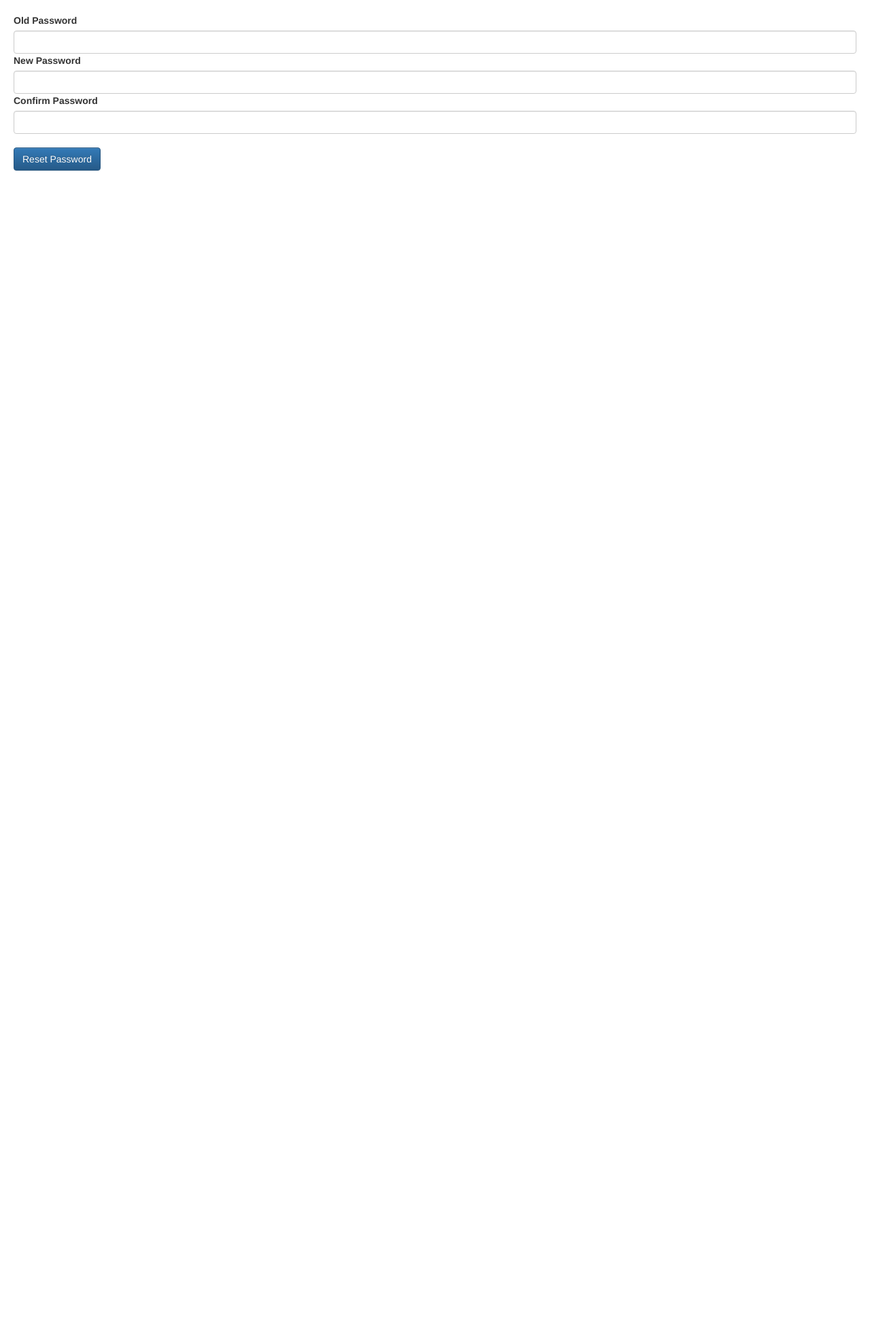
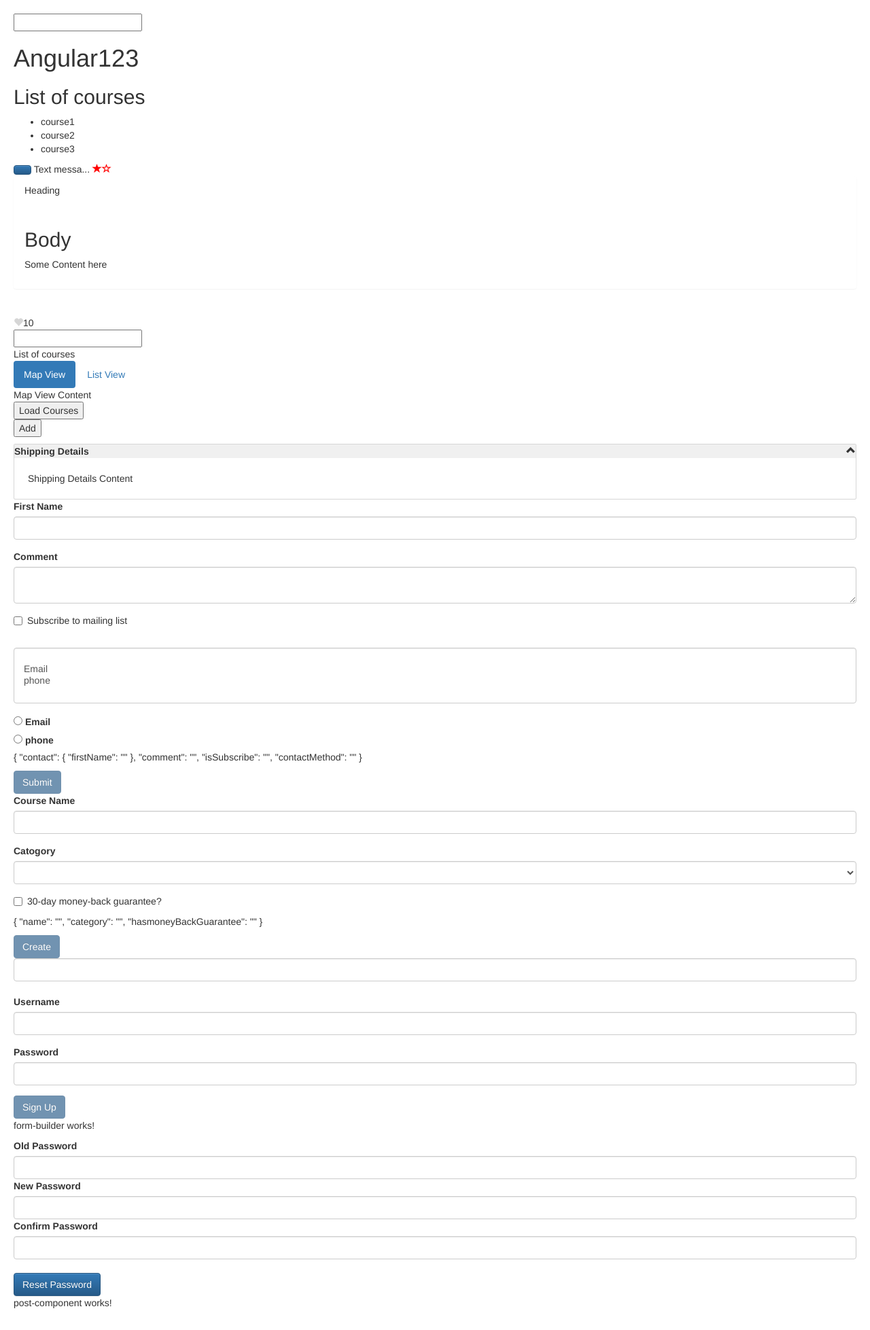
Before and after one commit to Neelaka-Rupun/Angular, an Angular app: page / in a window 1280 px wide. Shown: the whole page at 68% size. Before the commit the page ends 800 px from the top, so only its background shows below. Built offline with nearby package versions, Linux system fonts and the light colour scheme.

Commit message:
HTTP_first_Commit

```diff
--- a/src/app/app.component.html
+++ b/src/app/app.component.html
@@ -1,4 +1,4 @@
-<!-- <input type="text" [appInputFormat]= "'uppercase'">
+<input type="text" [appInputFormat]= "'uppercase'">
 
 <h1>Angular123</h1>
 <app-courses></app-courses>
@@ -63,5 +63,6 @@
 <contact-form></contact-form>
 <app-new-course-form></app-new-course-form>
 <signup-form></signup-form>
-<app-form-builder></app-form-builder> -->
+<app-form-builder></app-form-builder>
 <app-password-reset></app-password-reset>
+<app-post-component></app-post-component>
--- /dev/null
+++ b/src/app/post-component/post-component.component.html
@@ -0,0 +1 @@
+<p>post-component works!</p>
```
Also changed, not shown: src/app/app.module.ts (+7 -2 lines), src/app/post-component/post-component.component.ts (added, +14 -0 lines), src/app/post-component/post-component.component.css (added), 1 other file (tests, documents, lock files or other folders).
